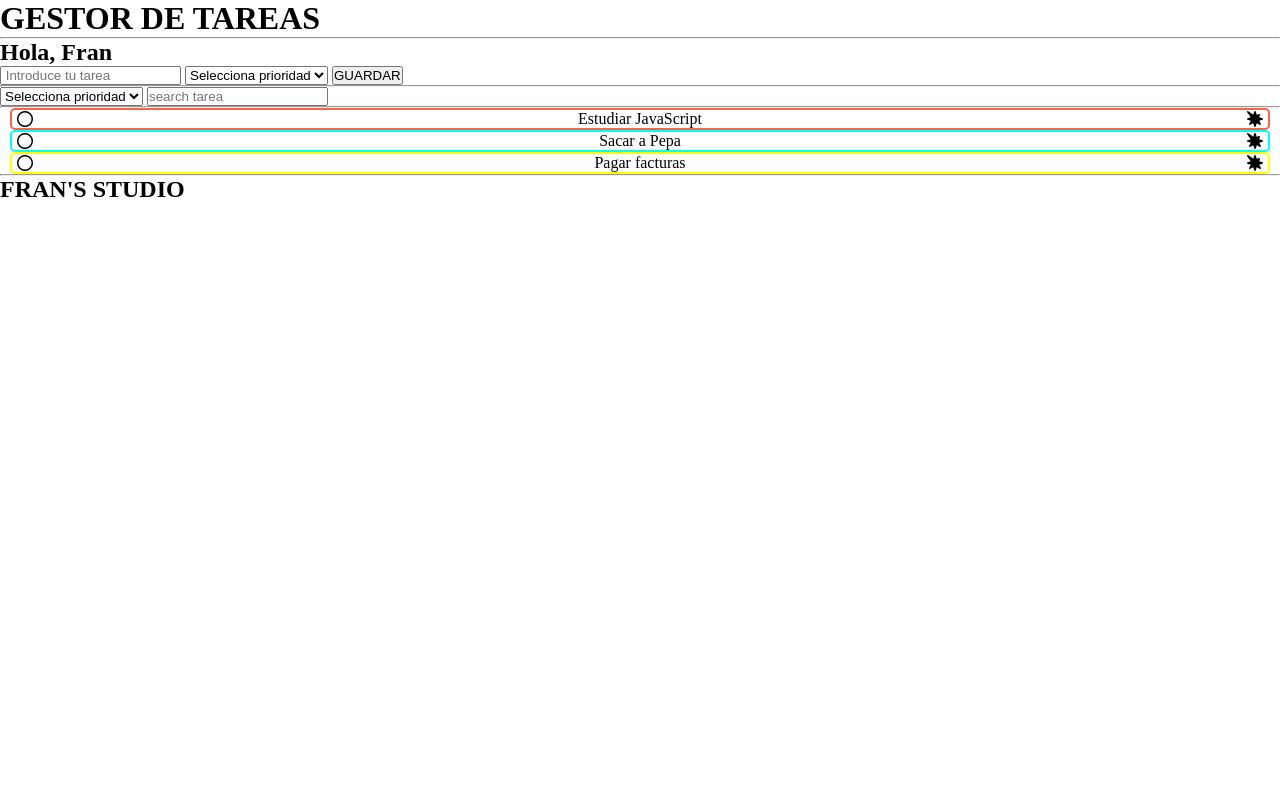
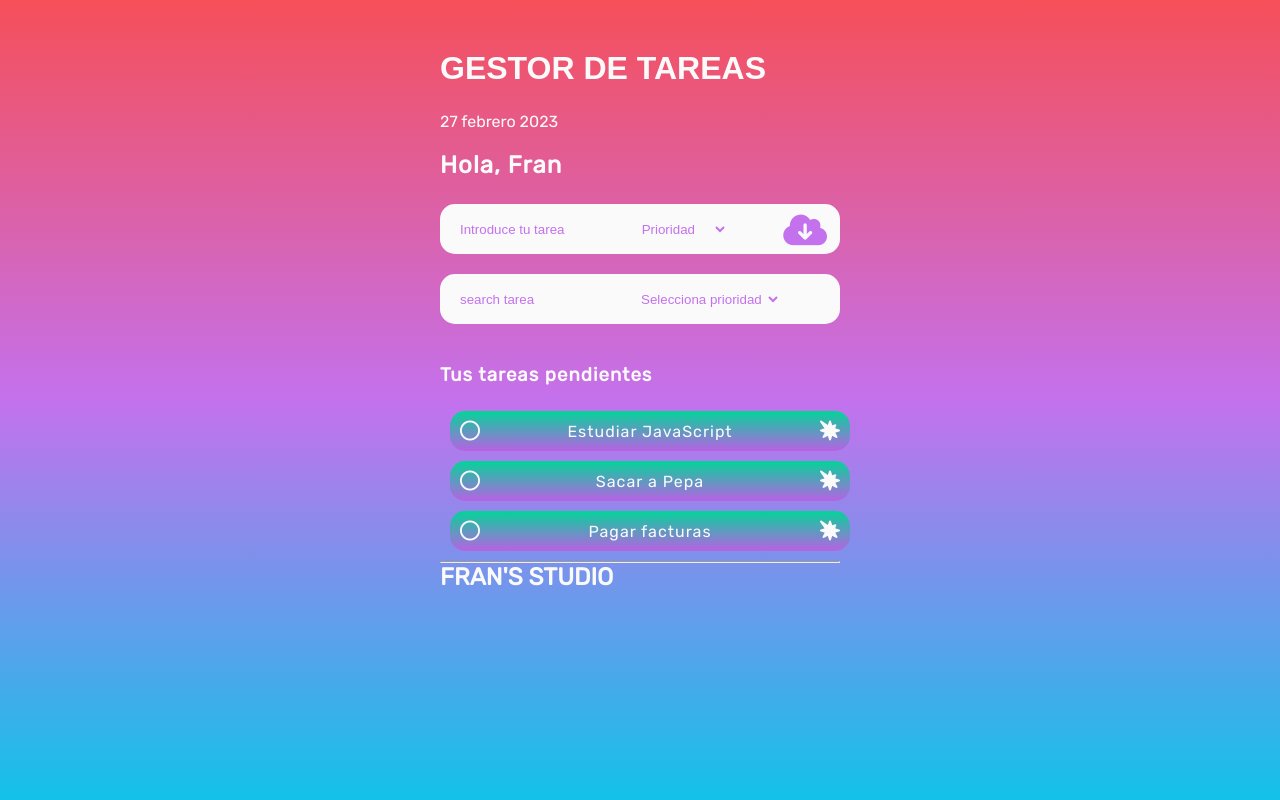
Before and after one commit to FranOrteg/TODO-Fran, a plain HTML site: page index.html in a window 1280 px wide. Drawn offline with Linux system fonts and the light colour scheme; a web font is replaced by a local one.

Commit message:
Implementación CSS

```diff
--- a/css/style.css
+++ b/css/style.css
@@ -1,14 +1,204 @@
+@import url('https://fonts.googleapis.com/css2?family=Rubik&family=Tilt+Warp&display=swap');
+
+/* font-family: 'Rubik',
+sans-serif;
+font-family: 'Tilt Warp',
+cursive;
+ */
+
+:root {
+    --white: #fafafb;
+    --blue: #12c2e9;
+    --blue2: #03d499;
+    --red: #f64f59;
+    --purple: #c471ed;
+    --purple2: #b861e4;
+    --titleFont: 'Tilt Warp', sans-serif;
+    --fontText: 'Rubik', sans-serif;
+}
+
 * {
     margin: 0;
     padding: 0;
     box-sizing: border-box;
 }
 
-.urgente {
-    /* background-color: tomato; */
+body {
+    background: linear-gradient(to bottom, var(--red), var(--purple), var(--blue));
+    height: 100vh;
+    font-family: var(--fontText);
+    color: var(--white);
+}
+
+.container {
+    width: 400px;
+    height: 600px;
+    margin: 0 auto;
+    max-width: 90%;
+}
+
+/* inicio header */
+
+header h1 {
+    font-family: var(--titleFont);
+    padding: 50px 0px 5px 0px;
+    margin-bottom: 20px;
+}
+
+#saludo h2 {
+    letter-spacing: 1px;
+    padding: 20px 0px 5px 0px;
+    margin-bottom: 20px;
+}
+
+#fecha {
+    letter-spacing: 1px;
+    padding: 20px 0px 5px 0px;
+}
+
+/* fin header */
+
+/* inputs agregar tarea */
+
+#addTarea {
+    background-color: var(--white);
+    border-radius: 15px;
+    height: 50px;
+    display: flex;
+    align-items: center;
+    padding: 20px;
+    justify-content: space-between;
+    width: 100%;
+    margin-bottom: 20px;
+}
+
+#titulo {
+    width: 40%;
+    height: 40px;
+    border-radius: 8px;
+    border: none;
+    background-color: var(--white);
+}
+
+#titulo::placeholder {
+    color: var(--purple)
+}
+
+
+#selectPriority {
+    height: 40px;
+    border-radius: 8px;
+    border: none;
+    background-color: var(--white);
+    width: 25%;
+    cursor: pointer;
+    color: var(--purple);
+}
+
+#guardar {
+    border: none;
+    background-color: var(--white)
+}
+
+#guardar i {
+    font-size: 35px;
+    color: var(--purple);
+    width: 25%;
+    padding-right: 15px;
+}
+
+#guardar i:hover {
+    transform: scale(1.1);
+    cursor: pointer;
+}
+
+/* seccion selector */
+
+#selecTarea {
+    background-color: var(--white);
+    border-radius: 15px;
+    height: 50px;
+    display: flex;
+    align-items: center;
+    padding: 20px;
+    justify-content: space-between;
+    width: 100%;
+    margin-bottom: 20px;
+
+}
+
+#search {
+    width: 40%;
+    height: 40px;
+    border-radius: 8px;
+    border: none;
+    background-color: var(--white);
+}
+
+#search::placeholder {
+    color: var(--purple);
+}
+
+#select_search {
+    height: 40px;
+    border-radius: 8px;
+    border: none;
+    background-color: var(--white);
+    width: 40%;
+    cursor: pointer;
+    color: var(--purple);
+    margin-right: 39px;
+}
+
+/* fin selector */
+
+/* inicio zona tareas */
+
+.tareas h3 {
+    letter-spacing: 1px;
+    padding: 20px 0px 5px 0px;
+    margin-bottom: 20px;
+}
+
+
+#lista li {
+    list-style: none;
+    display: flex;
+    background: linear-gradient(to bottom, var(--blue2), var(--purple2));
+    justify-content: space-between;
+    padding: 10px;
+    border-radius: 15px;
+    align-items: center;
+    margin: 10px;
+    width: 100%;
+}
+
+#lista li p {
+    letter-spacing: 1px;
+}
+
+#lista li i {
+    font-size: 20px;
+}
+
+#lista li i:hover {
+    color: var(--purple2);
+    cursor: pointer;
+}
+
+.line-through {
+    text-decoration: line-through;
+    color: var(--purple2);
+}
+
+
+
+/* .urgente {
+    background-color: tomato;
     border: 2px solid tomato
 }
-
+ */
+/*
 .diaria {
     border: 2px solid aqua;
 }
@@ -16,18 +206,3 @@
 .mensual {
     border: 2px solid yellow;
 }
-
-
-#lista li {
-    list-style: none;
-    display: flex;
-    justify-content: space-between;
-    margin: 0px 10px 0px 10px;
-    /* border: 1px solid black; */
-    border-radius: 5px;
-    align-items: center;
-}
-
-#lista li i {
-    margin: 0px 5px 0px 5px;
-}
--- a/index.html
+++ b/index.html
@@ -19,39 +19,38 @@
     <div class="container">
         <header>
             <h1>GESTOR DE TAREAS</h1>
-            <hr>
-            <div id="fecha">
+            <div id="saludo">
+                <div id="hecha">27 febrero 2023</div>
                 <h2>Hola, Fran</h2>
             </div>
             <div class="inputs">
                 <form id="addTarea">
-                    <input type="text" name="titulo" id="titulo" placeholder=" Introduce tu tarea">
-                    <select id="selectPriority" name="prioridad" id="prioridad">
-                        <option value="">Selecciona prioridad</option>
+                    <input type="text" name="titulo" id="titulo" placeholder="Introduce tu tarea">
+                    <select id="selectPriority" name="prioridad">
+                        <option value="">Prioridad</option>
                         <option value="diaria">Diaria</option>
                         <option value="mensual">Mensual</option>
                         <option value="urgente">Urgente</option>
                     </select>
-                    <button type="submit">GUARDAR</button>
+                    <button type="submit" id="guardar"><i class="fa-solid fa-cloud-arrow-down"></i></button>
                 </form>
             </div>
         </header>
-        <hr>
         <main>
             <div class="selector">
-                <form>
+                <form id="selecTarea">
+                    <input type="text" id="search" placeholder="search tarea">
                     <select id="select_search" type="change">
                         <option value="">Selecciona prioridad</option>
                         <option value="diaria">Diaria</option>
                         <option value="mensual">Mensual</option>
                         <option value="urgente">Urgente</option>
                     </select>
-                    <input type="text" id="search" placeholder="search tarea">
                 </form>
             </div>
-            <hr>
             <div class="tareas">
                 <section>
+                    <h3>Tus tareas pendientes</h3>
                     <ul id="lista">
                         <!-- <li class="prioridad">
                             <i class="fa-regular fa-circle"></i>
```
